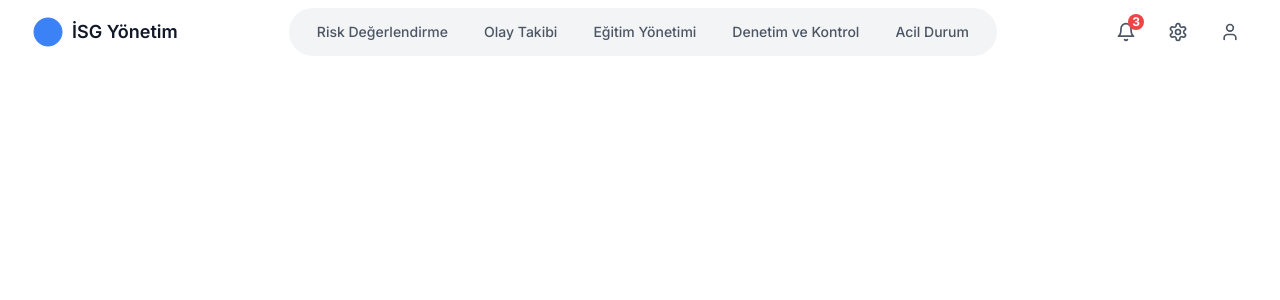
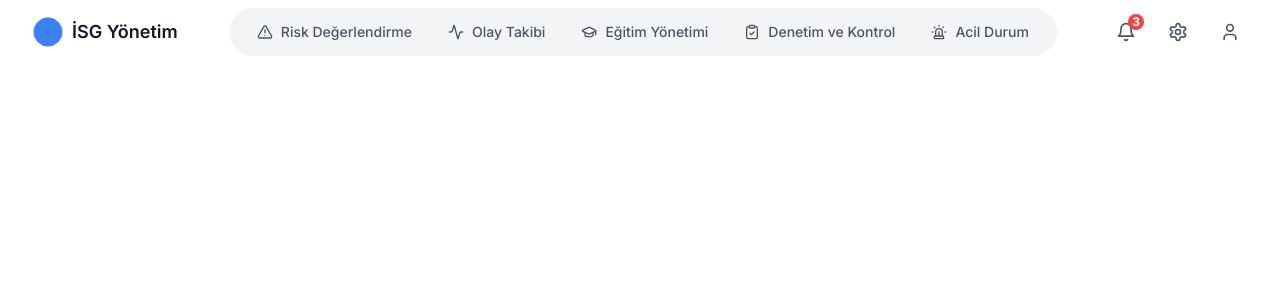
Before and after one commit to imehmetcn/isg, a Next.js app: page / in a window 1280 px wide. Shown: the top 300 px of the page. Built offline with nearby package versions, Linux system fonts and the light colour scheme.

Commit message:
Add icons to navigation menu items

```diff
--- a/src/components/ui/tubelight-navbar.tsx
+++ b/src/components/ui/tubelight-navbar.tsx
@@ -4,7 +4,7 @@ import React, { useEffect, useState } from "react"
 import { motion, AnimatePresence } from "framer-motion"
 import Link from "next/link"
 import Image from "next/image"
-import { LucideIcon, Bell, Settings, User, Menu, X } from "lucide-react"
+import { LucideIcon, Bell, Settings, User, Menu, X, AlertTriangle, Activity, GraduationCap, ClipboardCheck, Siren } from "lucide-react"
 import { cn } from "@/lib/utils"
 import { useScroll } from "@/hooks/use-scroll"
 import { usePathname } from "next/navigation"
@@ -13,22 +13,27 @@ const navigationItems = [
   {
     name: "Risk Değerlendirme",
     href: "/features/risk-degerlendirme",
+    icon: AlertTriangle
   },
   {
     name: "Olay Takibi",
     href: "/features/olay-takibi",
+    icon: Activity
   },
   {
     name: "Eğitim Yönetimi",
     href: "/features/egitim-yonetimi",
+    icon: GraduationCap
   },
   {
     name: "Denetim ve Kontrol",
     href: "/features/denetim-ve-kontrol",
+    icon: ClipboardCheck
   },
   {
     name: "Acil Durum",
     href: "/features/acil-durum-ve-eylem-plani",
+    icon: Siren
   },
 ]
 
@@ -107,18 +112,20 @@ export function NavBar({ className }: NavBarProps) {
             )}>
               {navigationItems.map((item) => {
                 const isActive = pathname === item.href
+                const Icon = item.icon
 
                 return (
                   <Link
                     key={item.href}
                     href={item.href}
                     className={cn(
-                      "relative px-4 py-2 rounded-full text-sm font-medium transition-colors duration-200",
+                      "relative px-4 py-2 rounded-full text-sm font-medium transition-colors duration-200 flex items-center gap-2",
                       isActive
                         ? "text-blue-600 dark:text-blue-500 bg-white dark:bg-gray-800 shadow-sm"
                         : "text-gray-600 dark:text-gray-400 hover:text-blue-600 dark:hover:text-blue-500 hover:bg-white/50 dark:hover:bg-gray-800/50"
                     )}
                   >
+                    <Icon className="w-4 h-4" />
                     {item.name}
                   </Link>
                 )
@@ -169,6 +176,7 @@ export function NavBar({ className }: NavBarProps) {
             <div className="px-4 py-2 space-y-1">
               {navigationItems.map((item) => {
                 const isActive = pathname === item.href
+                const Icon = item.icon
 
                 return (
                   <Link
@@ -182,6 +190,7 @@ export function NavBar({ className }: NavBarProps) {
                         : "text-gray-600 dark:text-gray-400 hover:bg-gray-50 dark:hover:bg-gray-900"
                     )}
                   >
+                    <Icon className="w-5 h-5" />
                     <span>{item.name}</span>
                   </Link>
                 )
```
